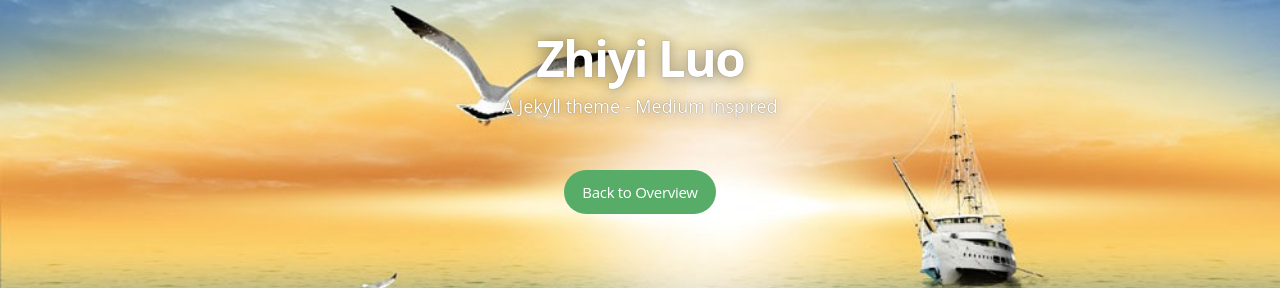
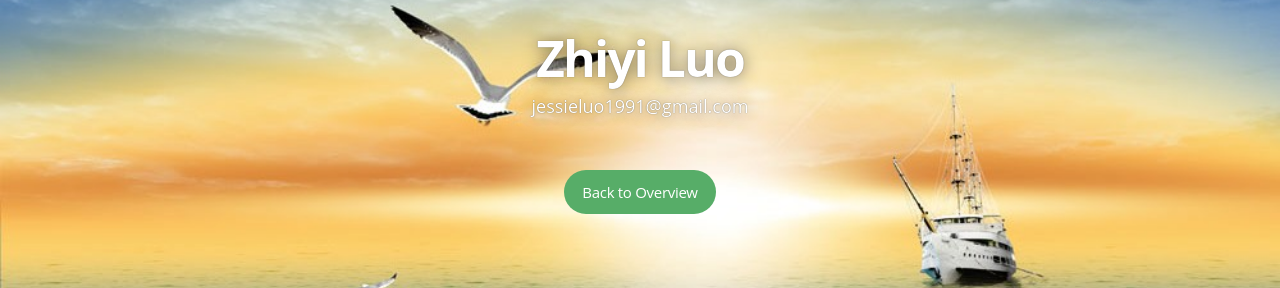
Before and after one commit to yysherlock/yysherlock.github.io, a Jekyll site: the page built from about.md, in a window 1280 px wide. Shown: the part 1356-1644 px from the top of the page. Built offline with Jekyll 4.4.1, drawn with Linux system fonts in a browser that asks for light colours; nearby versions of some CDN libraries; some web fonts are replaced; Markdown is read by kramdown in place of the engine named in the settings.

Commit message:
fix index.html

```diff
--- a/_config.yml
+++ b/_config.yml
@@ -5,7 +5,7 @@ highlighter: pygments
 # Site settings
 title: "Zhiyi Luo"
 description: > # this means to ignore newlines until "email:"
-   A Jekyll theme - Medium inspired
+   jessieluo1991@gmail.com
 
 email: jessieluo1991@gmail.com
 #blog logo
```
